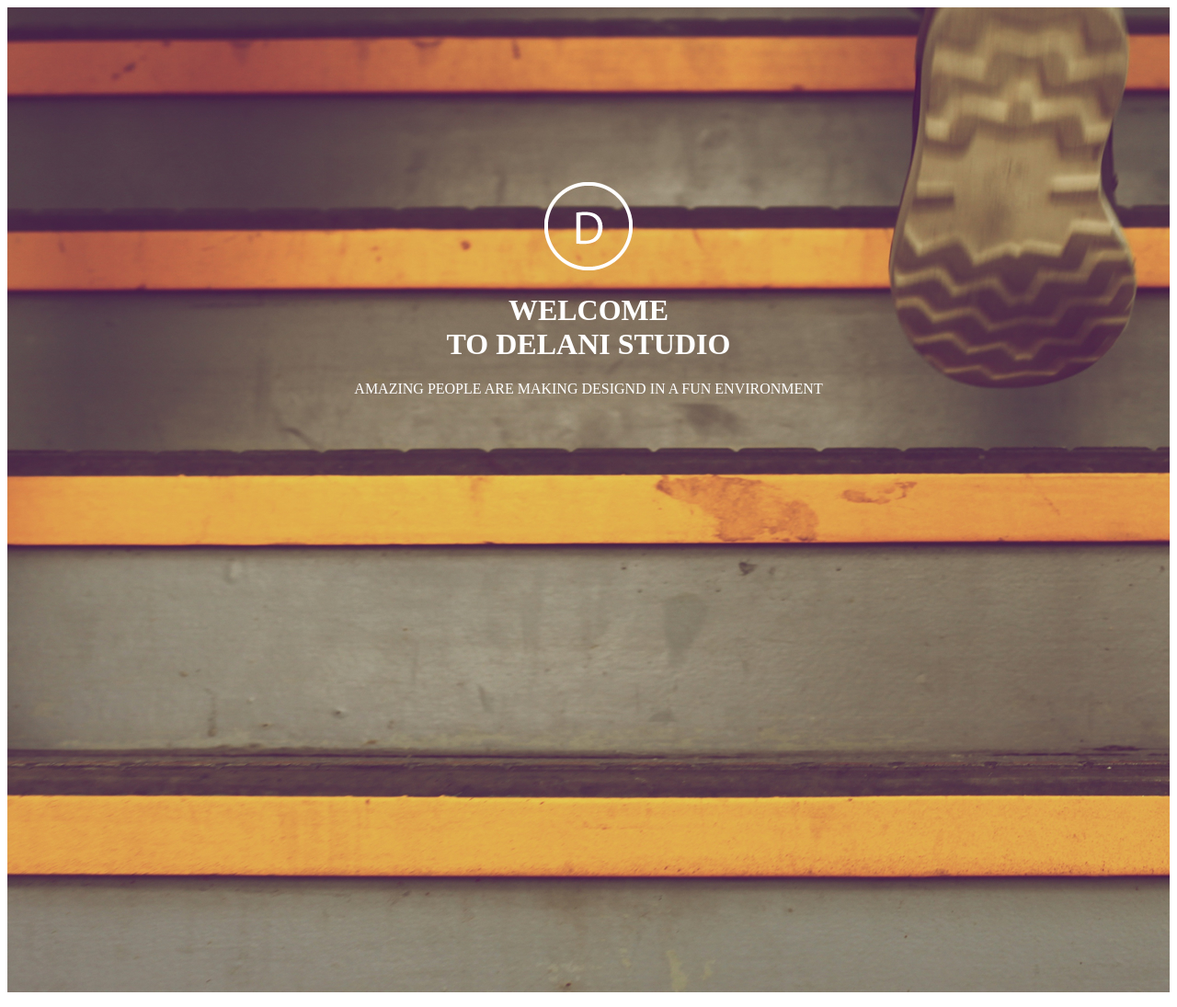
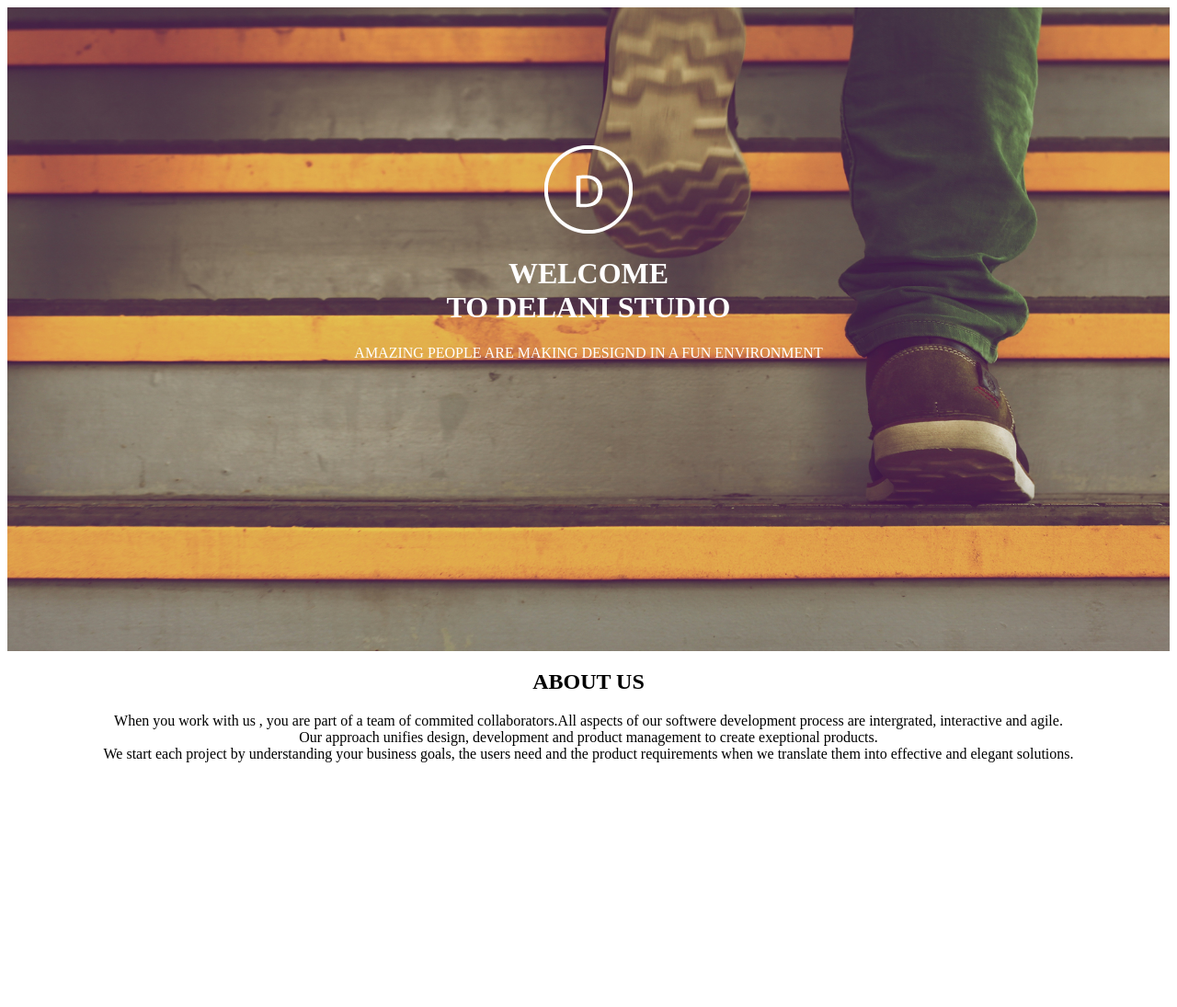
Before and after one commit to Isaac23-K/Delani-Studios, a plain HTML site: page index.html in a window 1280 px wide. Shown: the whole page at 92% size. After the commit the page ends 845 px from the top, so only its background shows below. Drawn offline with Linux system fonts and the light colour scheme.

Commit message:
Made text align centre and added logo.Changed the text color

```diff
--- a/css/style.css
+++ b/css/style.css
@@ -2,16 +2,27 @@
 .welcome{
   background-image: url("../img/h_img.jpg");
   height: 700px;
-  padding: 15%;
   background-repeat: no-repeat;
+  background-size: cover;
   text-align: center;
 }
 h1 {
   text-align: center;
   color: white;
 }
-p{
+.welcome img{
+  margin-top: 150px;
+}
+.welcome p{
   size: 10px;
   text-align: center;
   color: white;
 }
+h2 {
+  text-align: center;
+  color: black;
+}
+p {
+  color: black;
+  text-align: center;
+}
--- a/index.html
+++ b/index.html
@@ -14,6 +14,11 @@
     <h1>WELCOME<br>TO DELANI STUDIO</h1>
     <p>AMAZING PEOPLE ARE MAKING DESIGND IN A FUN ENVIRONMENT</p>
   </div>
+  <h2><strong>ABOUT US</strong></h2>
+  <p>When you work with us , you are part of a team of commited collaborators.All aspects of our softwere development process are intergrated, interactive and agile.<br>
+    Our approach unifies design, development and product management to create exeptional products.<br>
+    We start each project by understanding your business goals, the users need and the product requirements when we translate them into effective and elegant solutions.
+  </p>
 
 </body>
 </html>
```
